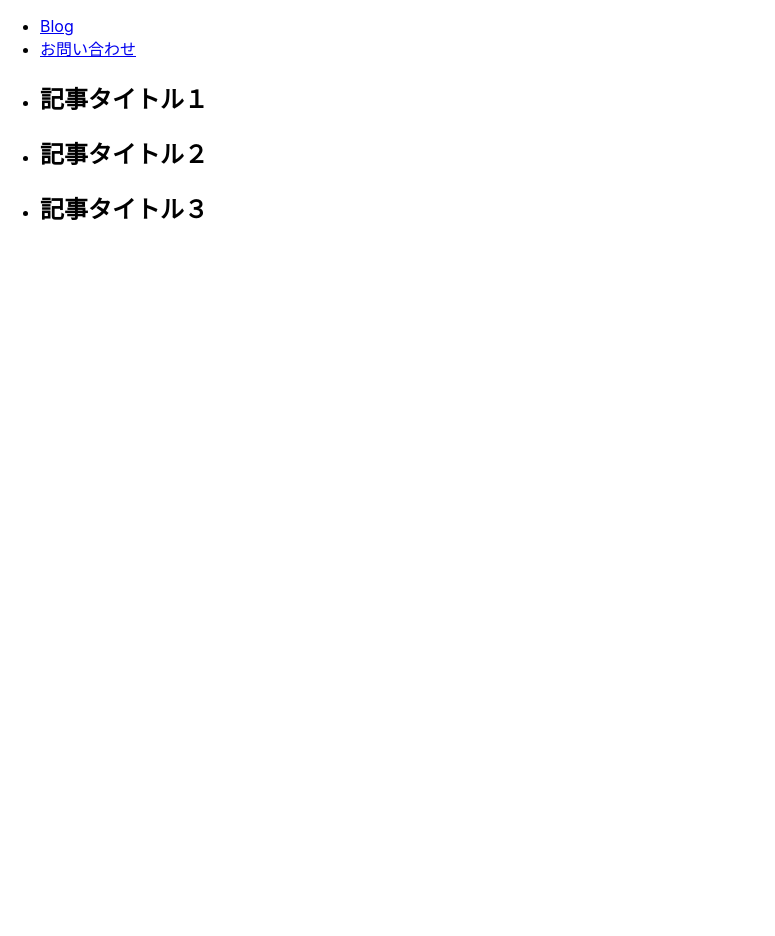
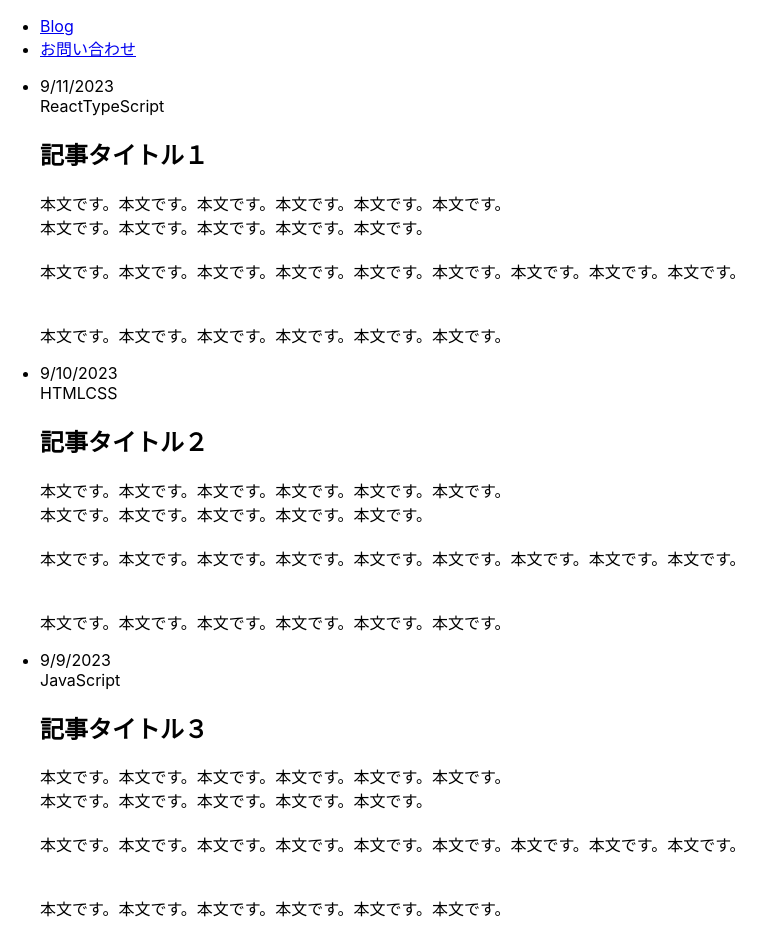
Before and after one commit to chie-nana/blog-app, a React (Create React App) app: page / in a window 1280 px wide. Shown: the whole page, without its empty margins (0-775 px from the left). Before the commit the page ends 800 px from the top, so only its background shows below. Built offline with nearby package versions, Linux system fonts and the light colour scheme.

Commit message:
記事一覧表示部分作成（css未了）

```diff
--- a/src/ArticleList.js
+++ b/src/ArticleList.js
@@ -3,14 +3,27 @@ import { posts } from './date/posts';
 
 export const ArticleList = () => {
   return (
-    <div>
+    <div className="container">
       <ul>
         {
+          // mapメソッドで記事データを取得し繰り返し表示
           posts.map(post => (
-            <li key={post.id}>
-              <p>{ post.date}</p>
-              <p></p>
-              <h2>{ post.title}</h2>
+            <li key={post.id} className="postList">
+              <div className="postWrapper">
+                {/* 日付をJavascriptのnew Date()で返し、toLocaleDateString()で整えて表示する */}
+                <time className="postDate">{new Date(post.createdAt).toLocaleDateString()}</time>
+                {/* カテゴリーをmapメソッドで取得し表示する */}
+                <div>
+                  {post.categories.map((category) => {
+                    return (
+                      <span key={category} className="postCategory">{ category}</span>
+                    );
+                  })}
+                </div>
+              </div>
+              <h2>{post.title}</h2>
+              {/* ReactでHTMLをそのまま表示:dangerouslySetInnerHTML属性を使用 */}
+              <p className="postContent" dangerouslySetInnerHTML={{ __html:post.content }}></p>
             </li>
         ))}
       </ul>
--- a/src/Header.js
+++ b/src/Header.js
@@ -2,7 +2,7 @@ import React from 'react';
 
 export const Header = () => {
   return (
-    <header class="header">
+    <header className="header">
       <ul>
         <li><a href="/">Blog</a></li>
         <li><a href="#">お問い合わせ</a></li>
```
